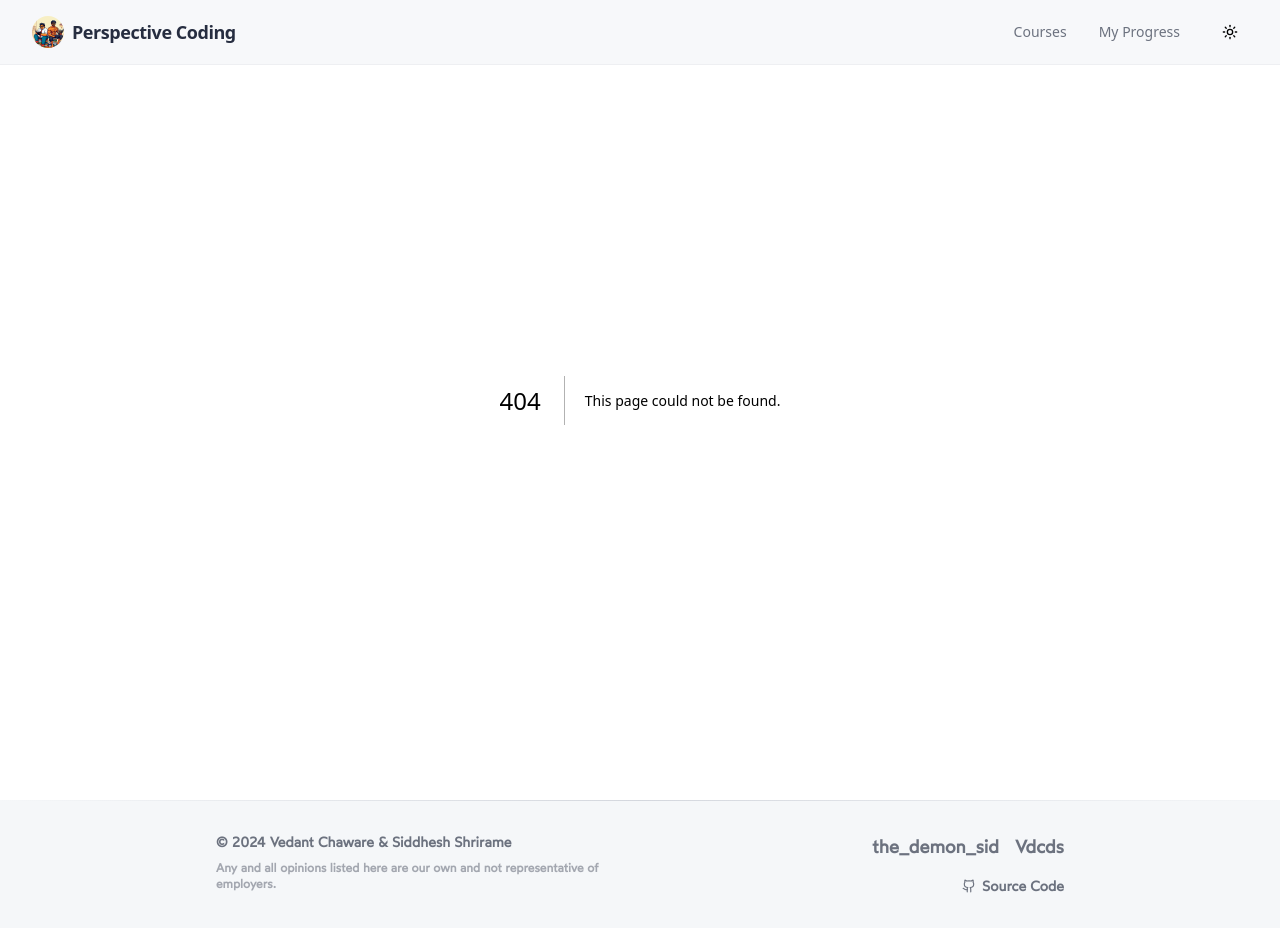
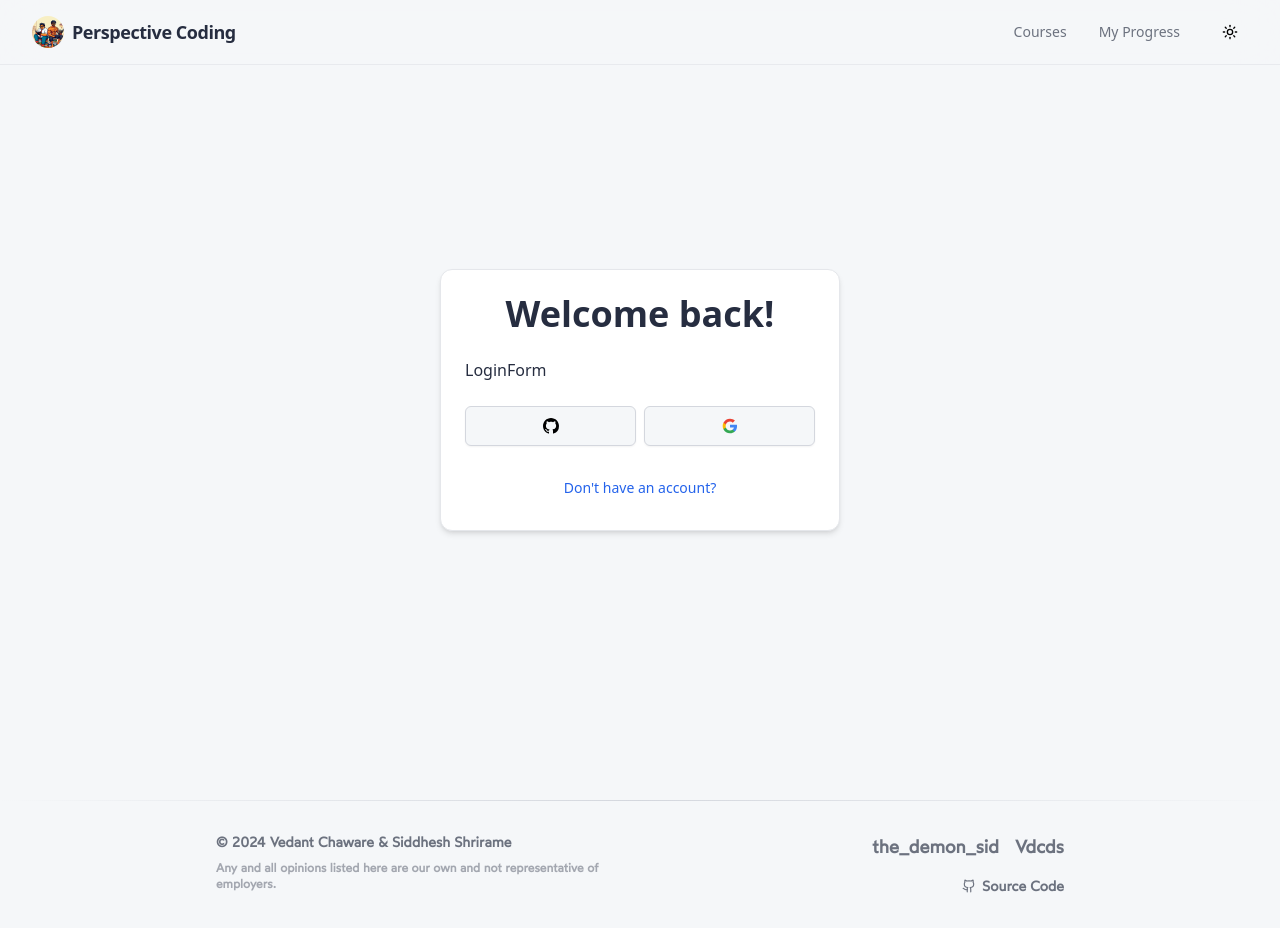
Before and after one commit to thedemonsid/perspective-coding, a Next.js app: page /auth/login in a window 1280 px wide. Before the commit this address had no page. Built offline with nearby package versions, Linux system fonts and the light colour scheme.

Commit message:
Add authentication components: create layout, login form, card wrapper, and social buttons

```diff
--- /dev/null
+++ b/app/auth/layout.tsx
@@ -0,0 +1,11 @@
+import React from "react";
+
+const AuthLayout = ({ children }: { children: React.ReactNode }) => {
+  return (
+    <div className="flex items-center justify-center min-h-screen bg-background text-foreground">
+      {children}
+    </div>
+  );
+};
+
+export default AuthLayout;
--- /dev/null
+++ b/app/auth/login/page.tsx
@@ -0,0 +1,8 @@
+import {LoginForm} from "@/components/auth/login-form";
+import React from "react";
+
+const Login = () => {
+  return <LoginForm></LoginForm>;
+};
+
+export default Login;
--- /dev/null
+++ b/components/auth/card-wrapper.tsx
@@ -0,0 +1,45 @@
+"use client";
+
+import Link from "next/link";
+import { Button } from "../ui/button";
+import { Card, CardContent, CardFooter, CardHeader } from "../ui/card";
+import { Header } from "./header";
+import { Social } from "./social";
+
+interface CardWrapperProps {
+  children: React.ReactNode;
+  headerLabel: string;
+  backButtonLabel: string;
+  backButtonHref: string;
+  showSocial?: boolean;
+}
+
+export const CardWrapper = (props: CardWrapperProps) => {
+  return (
+    <Card className="w-[400px] shadow-md">
+      <CardHeader>
+        <Header label={props.headerLabel}></Header>
+      </CardHeader>
+      <CardContent>{props.children}</CardContent>
+      {props.showSocial && (
+        <CardFooter>
+          <Social></Social>
+        </CardFooter>
+      )}
+      <CardFooter>
+        <BackButton
+          label={props.backButtonLabel}
+          href={props.backButtonHref}
+        ></BackButton>
+      </CardFooter>
+    </Card>
+  );
+};
+
+const BackButton = ({ label, href }: { label: string; href: string }) => {
+  return (
+    <Button variant="link" className="w-full">
+      <Link href={href}>{label}</Link>
+    </Button>
+  );
+};
--- /dev/null
+++ b/components/auth/header.tsx
@@ -0,0 +1,11 @@
+interface HeaderProps {
+  label: string;
+}
+
+export const Header = ({ label }: HeaderProps) => {
+  return (
+    <div className="w-full flex flex-col gap-y-4 items-center justify-center">
+      <h1 className="text-4xl font-bold">{label}</h1>
+    </div>
+  );
+};
--- /dev/null
+++ b/components/auth/login-button.tsx
@@ -0,0 +1,26 @@
+"use client";
+import { useRouter } from "next/navigation";
+interface LoginButtonProps {
+  children: React.ReactNode;
+  mode?: "modal" | "redirect";
+  asChild?: boolean;
+}
+
+export const LoginButton: React.FC<LoginButtonProps> = ({
+  children,
+  mode = "redirect",
+  asChild,
+}) => {
+  const router = useRouter();
+  const onClick = async () => {
+    router.push("/auth/login");
+  };
+  if (mode === "modal") {
+    return <span>Todo : Implement modal</span>;
+  }
+  return (
+    <span onClick={onClick} className="cursor-pointer">
+      {children}
+    </span>
+  );
+};
--- /dev/null
+++ b/components/auth/login-form.tsx
@@ -0,0 +1,15 @@
+import React from "react";
+import { CardWrapper } from "./card-wrapper";
+
+export const LoginForm = () => {
+  return (
+    <CardWrapper
+      headerLabel="Welcome back!"
+      backButtonLabel="Don't have an account?"
+      backButtonHref="/auth/register"
+      showSocial
+    >
+      <div>LoginForm</div>
+    </CardWrapper>
+  );
+};
--- /dev/null
+++ b/components/auth/social.tsx
@@ -0,0 +1,77 @@
+"use client";
+
+import { useTheme } from "next-themes";
+import { Button } from "../ui/button";
+import React, { useEffect } from "react";
+
+export const Social = () => {
+  const theme = useTheme();
+  const [isDark, setIsDark] = React.useState(false);
+  useEffect(() => {
+    setIsDark(theme.theme === "dark");
+  });
+
+  return (
+    <div className="flex items-center gap-x-2 w-full">
+      <Button
+        size={"lg"}
+        className="w-full"
+        variant={"outline"}
+        onClick={() => {}}
+      >
+        {isDark ? (
+          <GithubIconDark></GithubIconDark>
+        ) : (
+          <GithubIconLight></GithubIconLight>
+        )}
+      </Button>
+      <Button
+        size={"lg"}
+        className="w-full"
+        variant={"outline"}
+        onClick={() => {}}
+      >
+        <GoogleIcon></GoogleIcon>
+      </Button>
+    </div>
+  );
+};
+
+// Create A pixel perfect google icon
+const GoogleIcon = () => {
+  return (
+    <svg className="h-5 w-5" viewBox="0 0 24 24">
+      <path
+        d="M22.56 12.25c0-.78-.07-1.53-.2-2.25H12v4.26h5.92c-.26 1.37-1.04 2.53-2.21 3.31v2.77h3.57c2.08-1.92 3.28-4.74 3.28-8.09z"
+        fill="#4285F4"
+      />
+      <path
+        d="M12 23c2.97 0 5.46-.98 7.28-2.66l-3.57-2.77c-.98.66-2.23 1.06-3.71 1.06-2.86 0-5.29-1.93-6.16-4.53H2.18v2.84C3.99 20.53 7.7 23 12 23z"
+        fill="#34A853"
+      />
+      <path
+        d="M5.84 14.09c-.22-.66-.35-1.36-.35-2.09s.13-1.43.35-2.09V7.07H2.18C1.43 8.55 1 10.22 1 12s.43 3.45 1.18 4.93l2.85-2.22.81-.62z"
+        fill="#FBBC05"
+      />
+      <path
+        d="M12 5.38c1.62 0 3.06.56 4.21 1.64l3.15-3.15C17.45 2.09 14.97 1 12 1 7.7 1 3.99 3.47 2.18 7.07l3.66 2.84c.87-2.6 3.3-4.53 6.16-4.53z"
+        fill="#EA4335"
+      />
+    </svg>
+  );
+};
+
+const GithubIconLight = () => {
+  return (
+    <svg className="h-5 w-5" viewBox="0 0 24 24" fill="#000000">
+      <path d="M12 0C5.37 0 0 5.37 0 12c0 5.31 3.435 9.795 8.205 11.385.6.105.825-.255.825-.57 0-.285-.015-1.23-.015-2.235-3.015.555-3.795-.735-4.035-1.41-.135-.345-.72-1.41-1.23-1.695-.42-.225-1.02-.78-.015-.795.945-.015 1.62.87 1.845 1.23 1.08 1.815 2.805 1.305 3.495.99.105-.78.42-1.305.765-1.605-2.67-.3-5.46-1.335-5.46-5.925 0-1.305.465-2.385 1.23-3.225-.12-.3-.54-1.53.12-3.18 0 0 1.005-.315 3.3 1.23.96-.27 1.98-.405 3-.405s2.04.135 3 .405c2.295-1.56 3.3-1.23 3.3-1.23.66 1.65.24 2.88.12 3.18.765.84 1.23 1.905 1.23 3.225 0 4.605-2.805 5.625-5.475 5.925.435.375.81 1.095.81 2.22 0 1.605-.015 2.895-.015 3.3 0 .315.225.69.825.57A12.02 12.02 0 0024 12c0-6.63-5.37-12-12-12z" />
+    </svg>
+  );
+};
+const GithubIconDark = () => {
+  return (
+    <svg className="h-5 w-5" viewBox="0 0 24 24" fill="#ffffff">
+      <path d="M12 0C5.37 0 0 5.37 0 12c0 5.31 3.435 9.795 8.205 11.385.6.105.825-.255.825-.57 0-.285-.015-1.23-.015-2.235-3.015.555-3.795-.735-4.035-1.41-.135-.345-.72-1.41-1.23-1.695-.42-.225-1.02-.78-.015-.795.945-.015 1.62.87 1.845 1.23 1.08 1.815 2.805 1.305 3.495.99.105-.78.42-1.305.765-1.605-2.67-.3-5.46-1.335-5.46-5.925 0-1.305.465-2.385 1.23-3.225-.12-.3-.54-1.53.12-3.18 0 0 1.005-.315 3.3 1.23.96-.27 1.98-.405 3-.405s2.04.135 3 .405c2.295-1.56 3.3-1.23 3.3-1.23.66 1.65.24 2.88.12 3.18.765.84 1.23 1.905 1.23 3.225 0 4.605-2.805 5.625-5.475 5.925.435.375.81 1.095.81 2.22 0 1.605-.015 2.895-.015 3.3 0 .315.225.69.825.57A12.02 12.02 0 0024 12c0-6.63-5.37-12-12-12z" />
+    </svg>
+  );
+};
```
